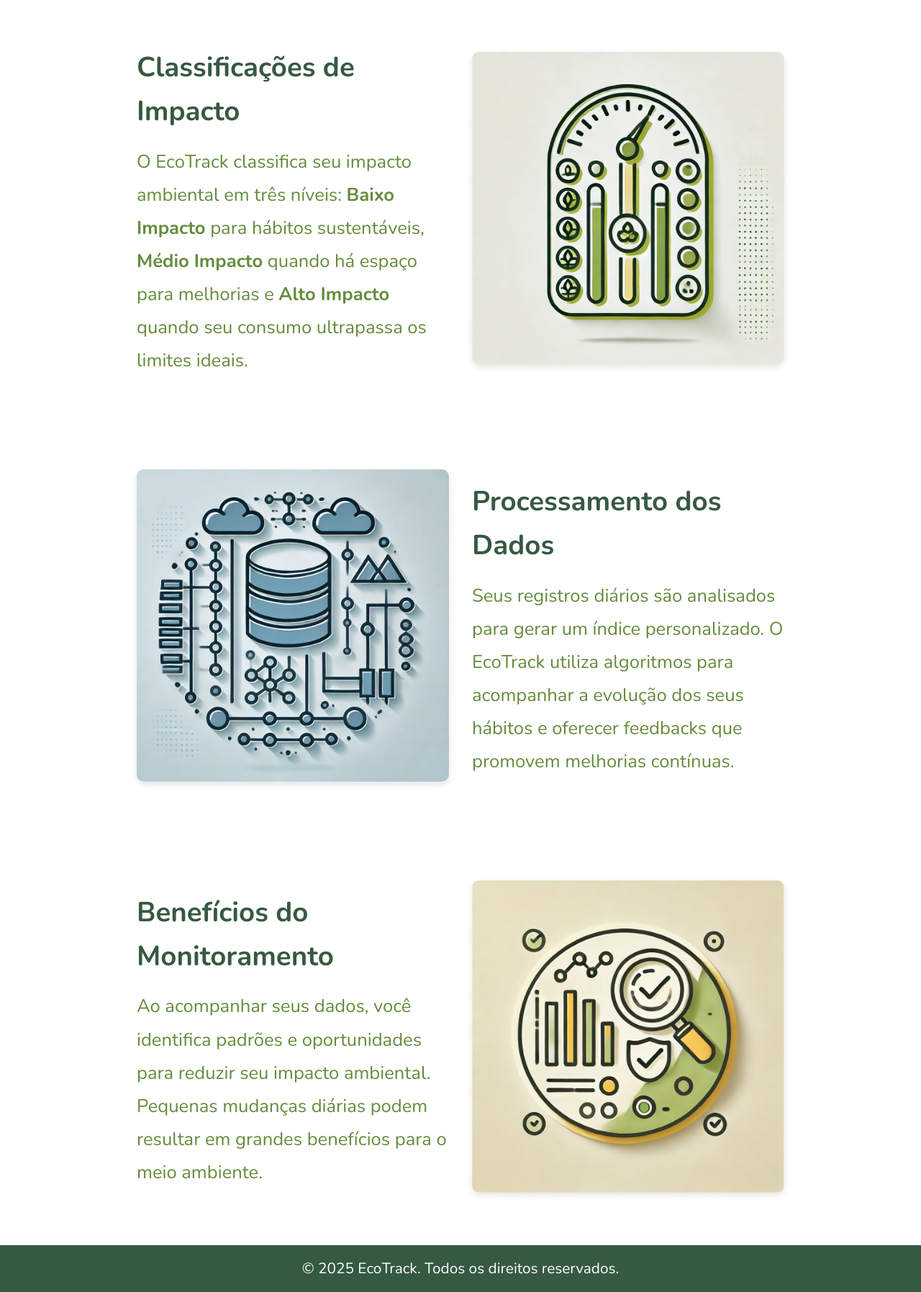
After one commit to eduzin3983/EcoTrack, a Flask app: template templates/como-funciona.html in a window 1280 px wide. The commit adds this page. Shown: the part 601-2396 px from the top of the page at 72% size. Run offline with Flask 3, Linux system fonts and the light colour scheme; the template is opened without the code that fills it, so the values that code supplies are empty.

Commit message:
criando a pagina como funciona e alterando o header das demais paginas.

```diff
--- /dev/null
+++ b/static/css/como-funciona.css
@@ -0,0 +1,135 @@
+/* Zera margens e paddings de sections para personalizar cada */
+section {
+    margin: 0;
+    padding: 0;
+  }
+
+  /* Hero Section */
+  .hero-como-funciona {
+    position: relative;
+    min-height: 50vh;
+    background: url("/static/img/como-funciona/hero-bg.jpg") center center / cover
+      no-repeat;
+    display: flex;
+    align-items: center;
+    justify-content: center;
+    text-align: center;
+    padding: 4rem 2rem;
+    color: #ffffff;
+  }
+
+  /* Overlay para melhorar legibilidade */
+  .hero-overlay {
+    position: absolute;
+    top: 0;
+    left: 0;
+    width: 100%;
+    height: 100%;
+    background: #f9fbe7;
+    z-index: 1;
+  }
+
+  .hero-content {
+    position: relative;
+    z-index: 2; /* Fica acima do overlay */
+    max-width: 800px;
+    margin: 0 auto;
+  }
+
+  .hero-content h2 {
+    font-size: 2.8rem;
+    margin-bottom: 1rem;
+    font-weight: 700;
+    color: #365942;
+  }
+
+  .hero-content p {
+    font-size: 1.6rem;
+    line-height: 1.5;
+    color: #648c3b;
+  }
+
+  /* Seções internas (impacto, processamento, beneficios) */
+  .impacto,
+  .processamento,
+  .beneficios {
+    background-color: #ffffff;
+    padding: 4rem 2rem;
+  }
+
+  /* Containers com flex layout */
+  .impacto-content,
+  .processamento-content,
+  .beneficios-content {
+    max-width: 900px;
+    margin: 0 auto;
+    display: flex;
+    align-items: center;
+    gap: 2rem;
+    flex-wrap: wrap;
+  }
+
+  /* Texto */
+  .impacto-text,
+  .processamento-text,
+  .beneficios-text {
+    flex: 1 1 300px;
+  }
+
+  .impacto-text h3,
+  .processamento-text h3,
+  .beneficios-text h3 {
+    font-size: 2.4rem;
+    color: #365942;
+    margin-bottom: 1rem;
+    font-weight: 700;
+  }
+
+  .impacto-text p,
+  .processamento-text p,
+  .beneficios-text p {
+    font-size: 1.6rem;
+    color: #648c3b;
+    line-height: 1.8;
+  }
+
+  /* Imagens */
+  .impacto-image,
+  .processamento-image,
+  .beneficios-image {
+    flex: 1 1 300px;
+    text-align: center;
+  }
+
+  .impacto-image img,
+  .processamento-image img,
+  .beneficios-image img {
+    max-width: 100%;
+    border-radius: 10px;
+    box-shadow: 0 4px 10px rgba(0, 0, 0, 0.1);
+  }
+
+  /* A seção "beneficios" inverte a ordem do conteúdo em telas maiores */
+  .beneficios-content {
+    flex-wrap: wrap-reverse;
+  }
+
+  /* Responsividade para telas menores */
+  @media (max-width: 768px) {
+    .hero-content h2 {
+      font-size: 2.2rem;
+    }
+    .hero-content p {
+      font-size: 1.4rem;
+    }
+    .impacto-text h3,
+    .processamento-text h3,
+    .beneficios-text h3 {
+      font-size: 2rem;
+    }
+    .impacto-text p,
+    .processamento-text p,
+    .beneficios-text p {
+      font-size: 1.4rem;
+    }
+  }
--- /dev/null
+++ b/templates/como-funciona.html
@@ -0,0 +1,97 @@
+<!DOCTYPE html>
+<html lang="pt-BR">
+<head>
+  <meta charset="UTF-8" />
+  <meta name="viewport" content="width=device-width, initial-scale=1.0"/>
+
+  <title>EcoTrack - Como Funciona</title>
+  <link rel="icon" type="image/png" href="/static/img/index/icone-planeta.png">
+
+  <link rel="stylesheet" href="https://fonts.googleapis.com/css2?family=Nunito:wght@400;700&display=swap">
+
+  <link rel="stylesheet" href="/static/css/style.css">
+  <link rel="stylesheet" href="/static/css/como-funciona.css">
+</head>
+<body>
+  <!-- Cabeçalho -->
+  <header>
+    <div class="logo">
+      <a href="/" class="logo-link">
+        <img src="/static/img/index/icone-planeta.png" alt="Ícone de planeta" class="logo-icon">
+        <h1>EcoTrack</h1>
+      </a>
+    </div>
+    <nav>
+      <ul>
+        <li><a href="/">Home</a></li>
+        <li><a href="/sobre">Sobre</a></li>
+        <li><a href="/como-funciona" class="active">Como Funciona</a></li>
+        <li><a href="/login">Login</a></li>
+        <li><a href="/cadastro" class="btn-primary">Cadastrar</a></li>
+      </ul>
+    </nav>
+  </header>
+
+  <!-- Seção Hero -->
+  <section class="hero-como-funciona">
+    <div class="hero-overlay"></div>
+    <div class="hero-content">
+      <h2>Descubra Como o EcoTrack Funciona</h2>
+      <p>Transforme seus hábitos e monitore seu impacto ambiental de forma simples e eficaz.</p>
+    </div>
+  </section>
+
+  <!-- Seção: Classificações de Impacto -->
+  <section class="impacto">
+    <div class="impacto-content">
+      <div class="impacto-text">
+        <h3>Classificações de Impacto</h3>
+        <p>
+          O EcoTrack classifica seu impacto ambiental em três níveis:
+          <strong>Baixo Impacto</strong> para hábitos sustentáveis,
+          <strong>Médio Impacto</strong> quando há espaço para melhorias e
+          <strong>Alto Impacto</strong> quando seu consumo ultrapassa os limites ideais.
+        </p>
+      </div>
+      <div class="impacto-image">
+        <img src="/static/img/como-funciona/icone-classificacao.webp" alt="Classificações de Impacto">
+      </div>
+    </div>
+  </section>
+
+  <!-- Seção: Processamento dos Dados -->
+  <section class="processamento">
+    <div class="processamento-content">
+      <div class="processamento-image">
+        <img src="/static/img/como-funciona/icone-pocessamento.webp" alt="Processamento dos Dados">
+      </div>
+      <div class="processamento-text">
+        <h3>Processamento dos Dados</h3>
+        <p>
+          Seus registros diários são analisados para gerar um índice personalizado. O EcoTrack utiliza algoritmos para acompanhar a evolução dos seus hábitos e oferecer feedbacks que promovem melhorias contínuas.
+        </p>
+      </div>
+    </div>
+  </section>
+
+  <!-- Seção: Benefícios do Monitoramento -->
+  <section class="beneficios">
+    <div class="beneficios-content">
+      <div class="beneficios-text">
+        <h3>Benefícios do Monitoramento</h3>
+        <p>
+          Ao acompanhar seus dados, você identifica padrões e oportunidades para reduzir seu impacto ambiental. Pequenas mudanças diárias podem resultar em grandes benefícios para o meio ambiente.
+        </p>
+      </div>
+      <div class="beneficios-image">
+        <img src="/static/img/como-funciona/icone-beneficios.webp" alt="Benefícios do Monitoramento">
+      </div>
+    </div>
+  </section>
+
+  <!-- Rodapé -->
+  <footer>
+    <p>&copy; 2025 EcoTrack. Todos os direitos reservados.</p>
+  </footer>
+</body>
+</html>
--- a/templates/sobre.html
+++ b/templates/sobre.html
@@ -16,15 +16,15 @@
   <header>
     <div class="logo">
         <a href="/" class="logo-link">
-        <img src="/static/img/index/icone-planeta.png" alt="Ícone de planeta" class="logo-icon">
+            <img src="/static/img/index/icone-planeta.png" alt="Icone de planeta" class="logo-icon">
             <h1>EcoTrack</h1>
         </a>
     </div>
     <nav>
         <ul>
-        <li><a href="/sobre" class="active">Sobre</a></li>
+            <li><a href="/sobre">Sobre</a></li>
             <li><a href="/login">Login</a></li>
-        <li><a href="#" class="btn-primary">Cadastrar</a></li>
+            <li><a href="/cadastro" class="btn-primary">Cadastrar</a></li>
         </ul>
     </nav>
   </header>
```
Also changed, not shown: templates/historico.html (deleted, +0 -116 lines), static/img/como-funciona/icone-beneficios.webp (added), static/img/como-funciona/icone-classificacao.webp (added), static/img/como-funciona/icone-pocessamento.webp (added). Lines whose indentation alone changed are shown as unchanged.
